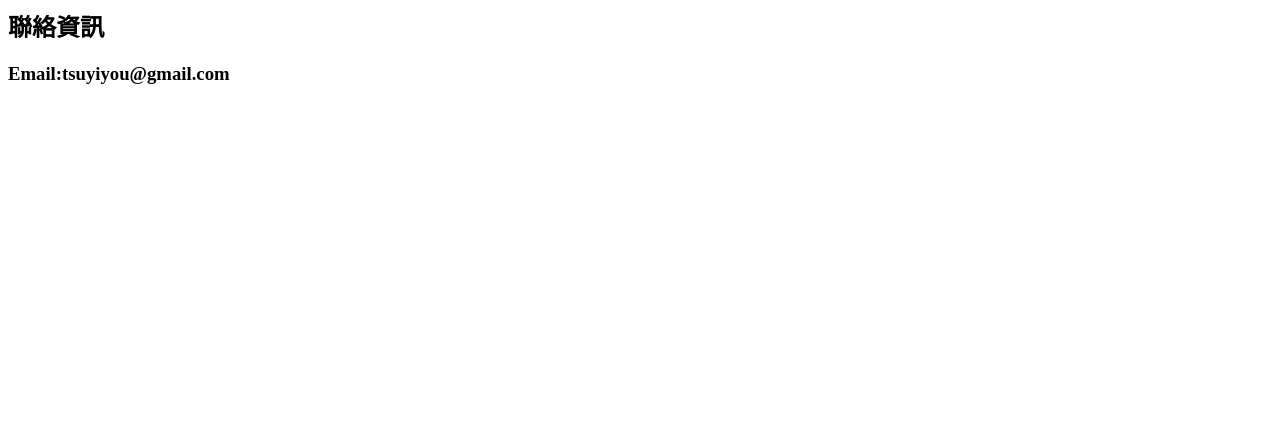
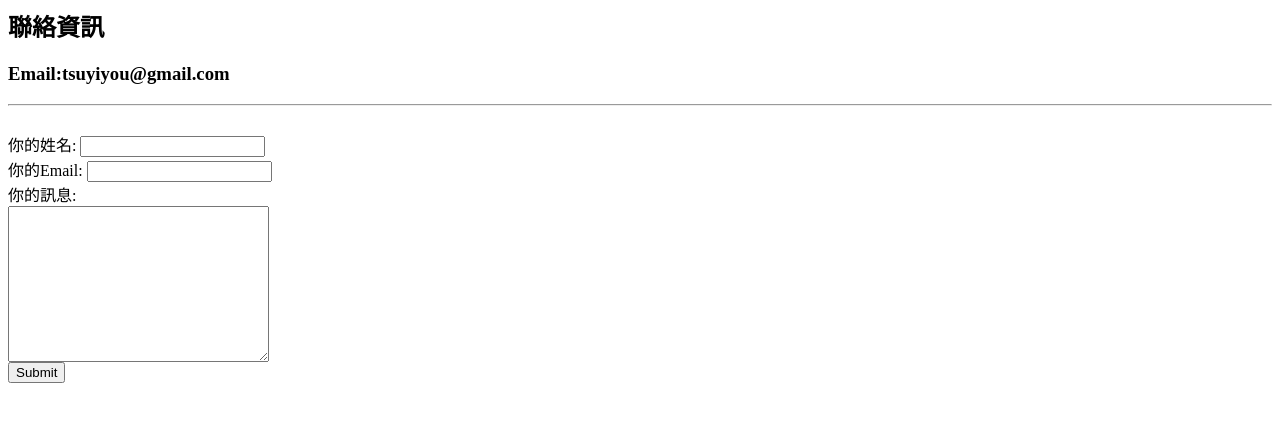
Before and after one commit to tsuyiyou/web_html, a plain HTML site: page contact.html in a window 1280 px wide. Drawn offline with Linux system fonts and the light colour scheme.

Commit message:
practice <form>

```diff
--- a/contact.html
+++ b/contact.html
@@ -6,5 +6,17 @@
     <body>
 <h2>聯絡資訊</h2>
 <h3>Email:tsuyiyou@gmail.com</h3>
-    </body>
+<hr>
+<form action="mailto:tsuyiyou@gmail.com" method="post" enctype="text/plain"><br>
+<label>你的姓名:</label>
+<input type="text" name=""value""><br>
+<label>你的Email:</label>
+<input type="text" name=""value""><br>
+<label>你的訊息:</label><br>
+<textarea name="name" rows="10" cols="30"></textarea><br>
+<input type="submit" name=""><br>
+
+
+</form>
+</body>
 </html>
```
